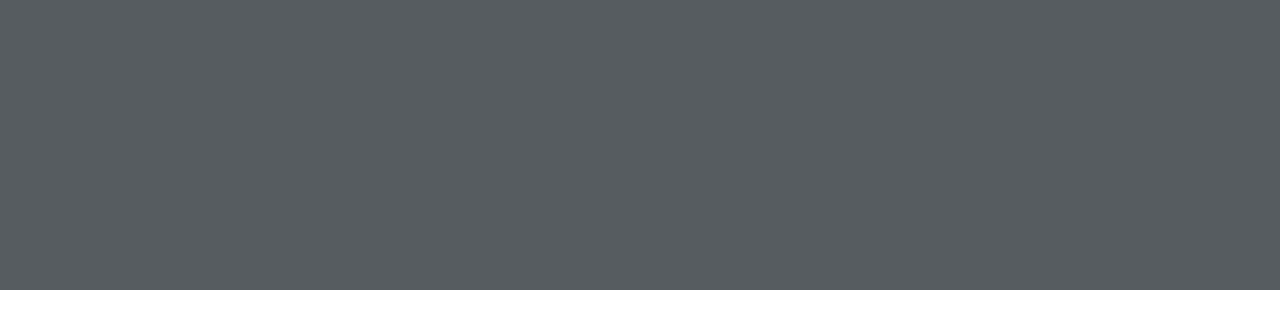
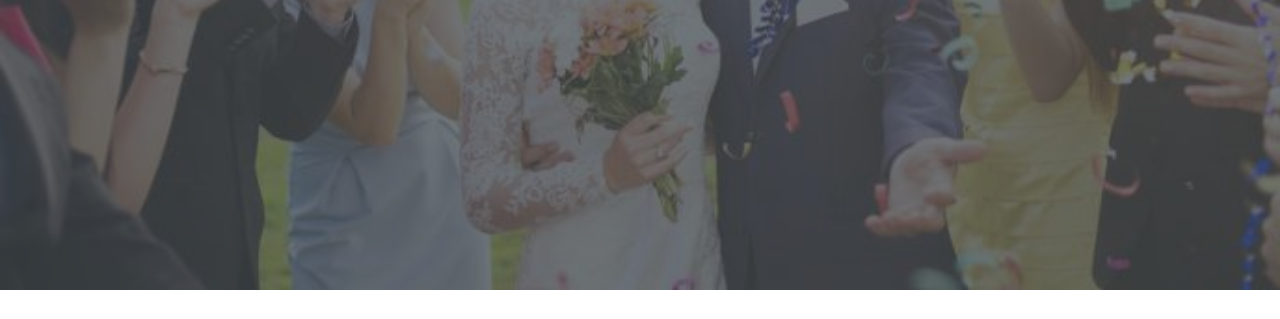
Before and after one commit to civiampe/CinthyaAmaya, a plain HTML site: page index.html in a window 1280 px wide. Shown: the part 510-829 px from the top of the page. Drawn offline with nearby package versions, Linux system fonts and the light colour scheme; the site is published under a folder, as on GitHub Pages, so addresses that start at the root find nothing.

Commit message:
Update Stylos.css

```diff
--- a/Stylos.css
+++ b/Stylos.css
@@ -123,7 +123,7 @@ Inicio
 }
 
 .Inicio .background-image{
-    background: url(/Imagenes/intro.jpg);
+    background: url(Imagenes/intro.jpg);
     position:fixed;
     top:0;
     left: 0;
```
